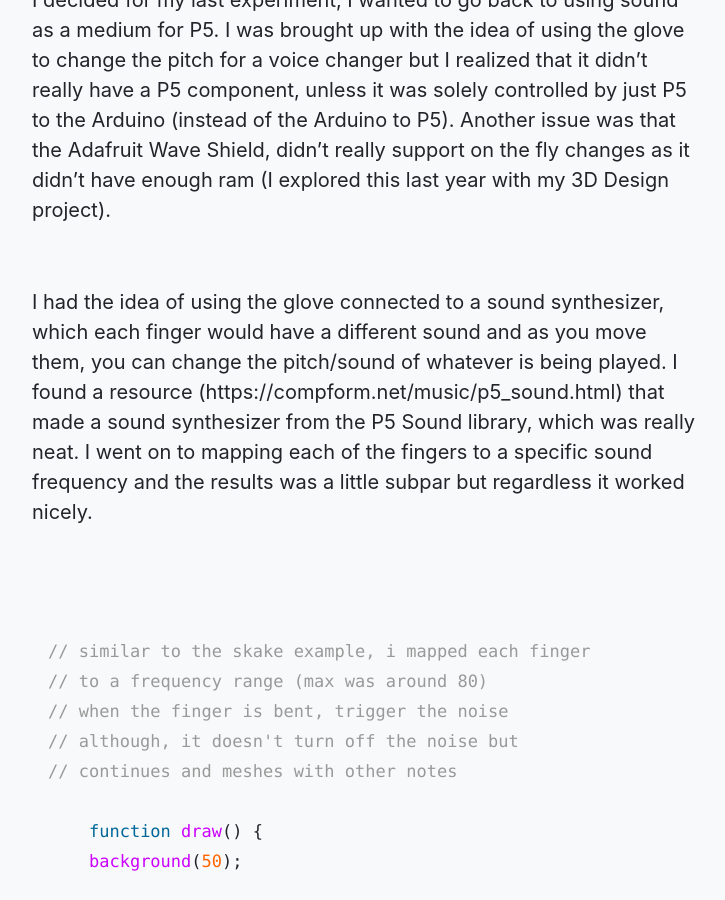
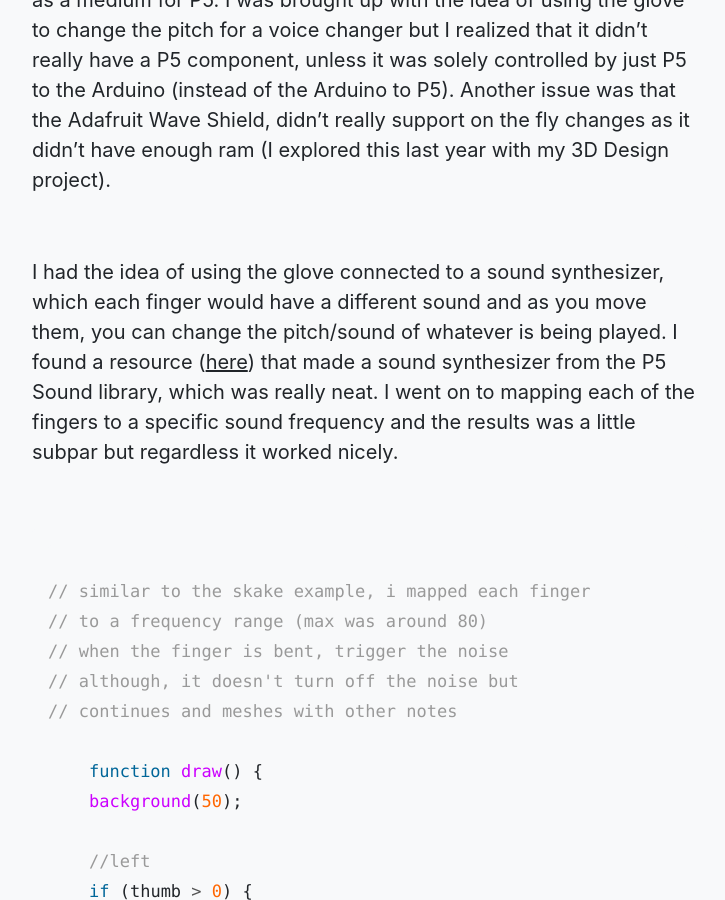
Before and after one commit to ixdwtruong/ixdwtruong.github.io, a Jekyll site: the page built from _posts/0001-01-06-intobjp2.md, in a window 1280 px wide and 900 px high, scrolled down 6908 px. Shown: the whole window, without its empty margins (272-997 px from the left). Built offline with Jekyll 4.4.1, drawn with Linux system fonts in a browser that asks for light colours; some of the changed text lies outside the part shown.

Commit message:
Update 0001-01-06-intobjp2.md

```diff
--- a/_posts/0001-01-06-intobjp2.md
+++ b/_posts/0001-01-06-intobjp2.md
@@ -120,7 +120,7 @@ This worked pretty well! I managed to use an example from the P5 Sound library,
 
 <br>
 
-My original idea for controlling a 3D object still was in my head but even though it didn't work out, I wanted to try and attempt something similar. I figured that perhaps I could use the glove as a controller for a mini game. This was where I got the idea of using Daniel Shiffman's sketch of Snake (https://www.youtube.com/watch?v=OMoVcohRgZA) and try to remap the controls to each finger.
+My original idea for controlling a 3D object still was in my head but even though it didn't work out, I wanted to try and attempt something similar. I figured that perhaps I could use the glove as a controller for a mini game. This was where I got the idea of using Daniel Shiffman's sketch of Snake (<a href ="https://www.youtube.com/watch?v=OMoVcohRgZAl">here</a>) and try to remap the controls to each finger.
 
 <br>
 
@@ -165,7 +165,7 @@ I decided for my last experiment, I wanted to go back to using sound as a medium
 
 <br>
 
-I had the idea of using the glove connected to a sound synthesizer, which each finger would have a different sound and as you move them, you can change the pitch/sound of whatever is being played. I found a resource (https://compform.net/music/p5_sound.html) that made a sound synthesizer from the P5 Sound library, which was really neat. I went on to mapping each of the fingers to a specific sound frequency and the results was a little subpar but regardless it worked nicely.
+I had the idea of using the glove connected to a sound synthesizer, which each finger would have a different sound and as you move them, you can change the pitch/sound of whatever is being played. I found a resource (<a href ="https://compform.net/music/p5_sound.html">here</a>) that made a sound synthesizer from the P5 Sound library, which was really neat. I went on to mapping each of the fingers to a specific sound frequency and the results was a little subpar but regardless it worked nicely.
 
 <br>
 
```
